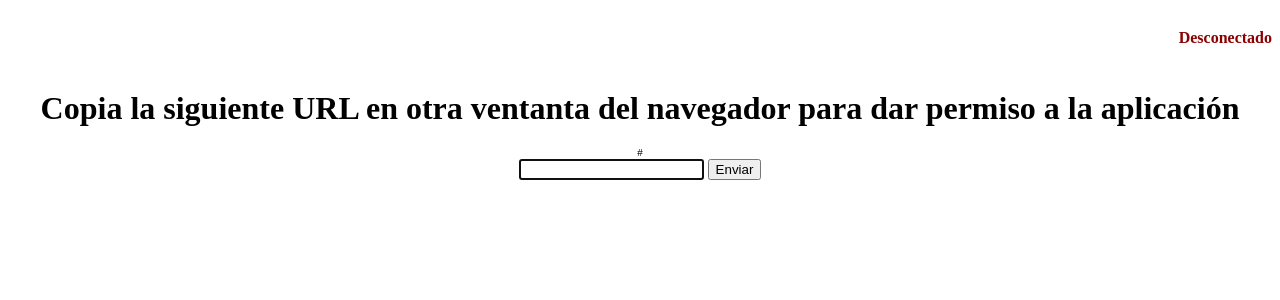
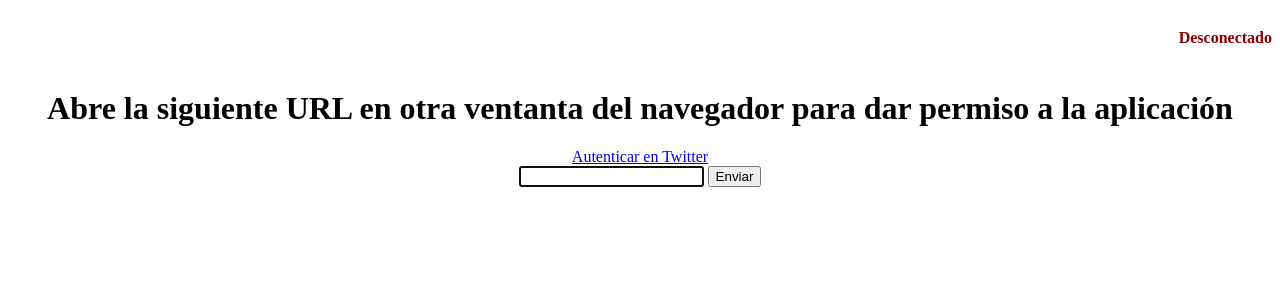
Before and after one commit to asauramin/limpieza-web, a Flask app: template templates/autenticar.html in a window 1280 px wide. Shown: the top 300 px of the page. Run offline with Flask 2, Linux system fonts and the light colour scheme; the template is opened without the code that fills it: most values are stand-ins (such as "Sample title", 1, 10 or a date in 2020).

Commit message:
make URL prettier

```diff
--- a/static/styles.css
+++ b/static/styles.css
@@ -14,8 +14,8 @@ body {
     text-align: right;
     color: darkgreen;
 }
-.oauth_url {
+/*.oauth_url {
     font-size: x-small;
     font-family: 'Courier New', Courier, monospace;
     font-weight: lighter;
-}
+}*/
--- a/templates/autenticar.html
+++ b/templates/autenticar.html
@@ -4,9 +4,9 @@
 {% endblock%}
 
 {% block body %}
-    <h1>Copia la siguiente URL en otra ventanta del navegador para dar permiso a la aplicación</h1>
+    <h1>Abre la siguiente URL en otra ventanta del navegador para dar permiso a la aplicación</h1>
     <div class="oauth_url">
-        {{ auth_url }}
+        <a href={{ auth_url }}>Autenticar en Twitter</a>
     </div>
     <form action="/autenticar" method="post">
         <input type="text" autocomplete="off" autofocus name="url">
```
